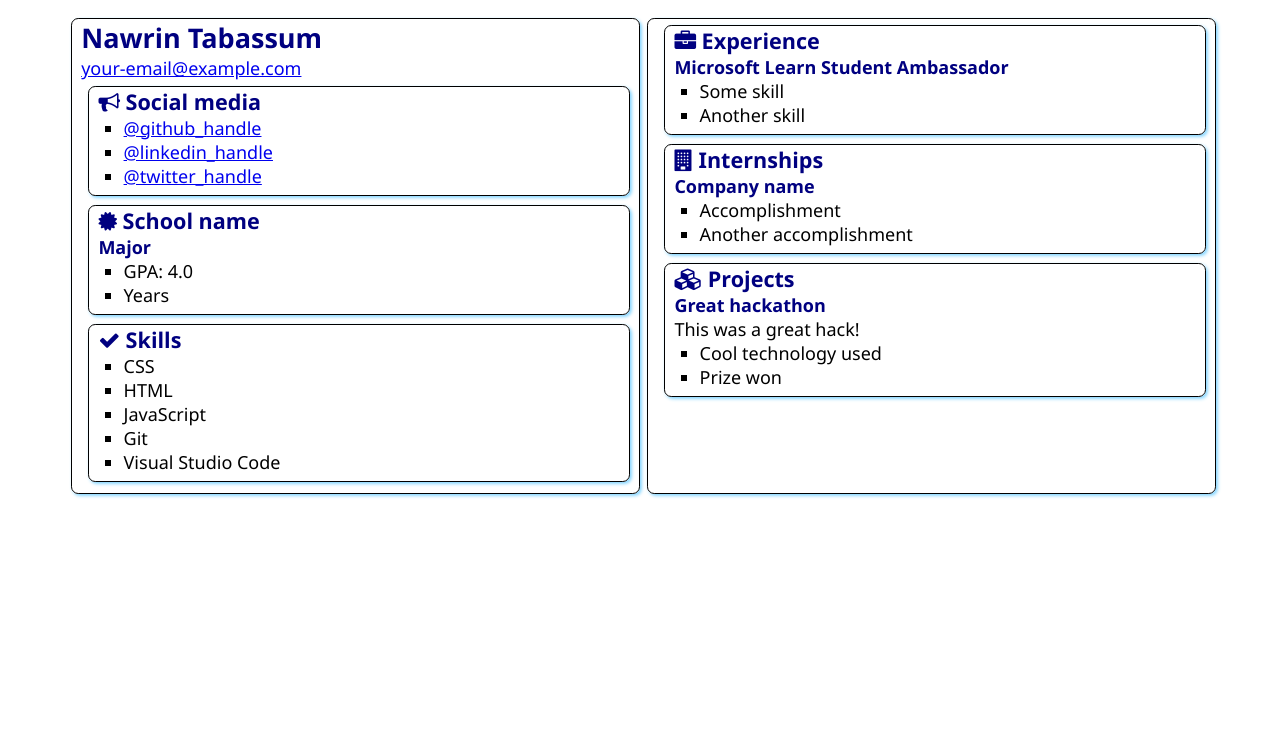
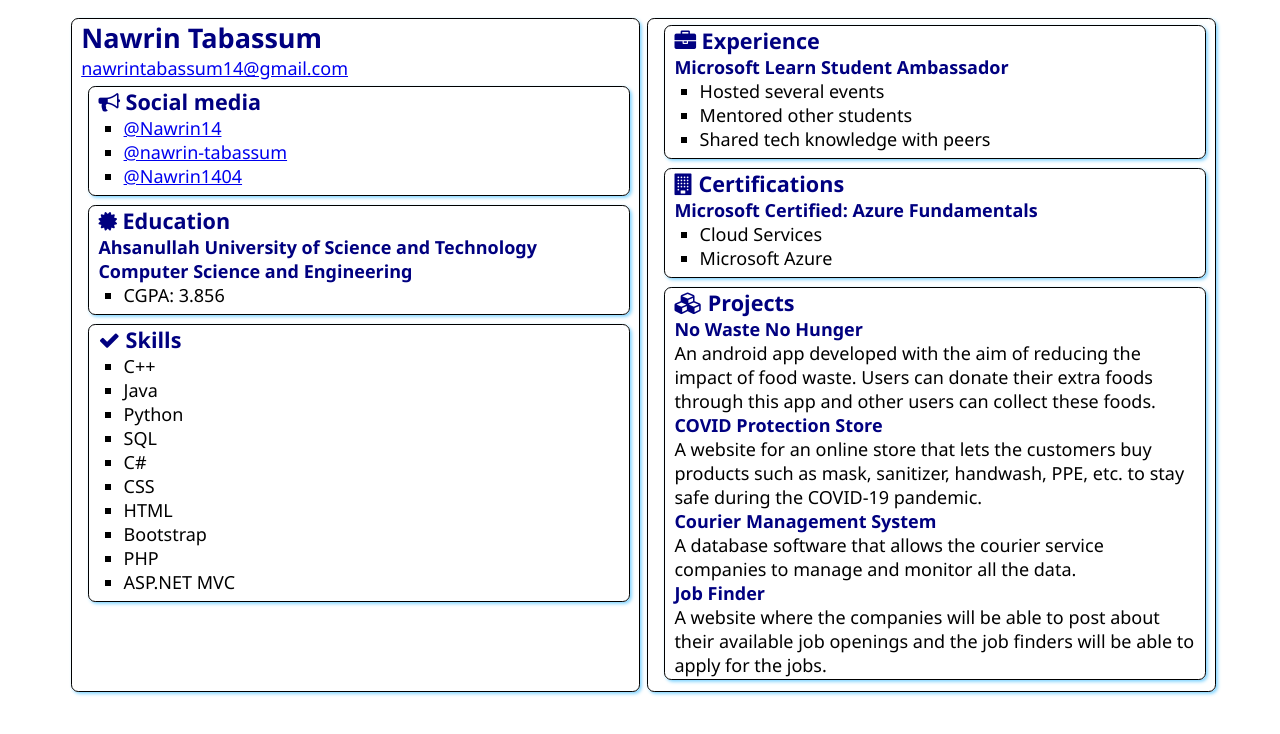
Before and after one commit to Nawrin14/Ambassador-SWA-Pilot, a plain HTML site: page src/index.html in a window 1280 px wide. Drawn offline with Linux system fonts and the light colour scheme.

Commit message:
Information Updated

```diff
--- a/src/index.html
+++ b/src/index.html
@@ -4,7 +4,7 @@
     <meta charset="UTF-8">
     <meta http-equiv="X-UA-Compatible" content="IE=edge">
     <meta name="viewport" content="width=device-width, initial-scale=1.0">
-    <title>Resume</title>
+    <title>Nawrin Tabassum Resume</title>
 
     <link rel="stylesheet" href="style.css">
     <link rel="stylesheet" href="https://cdnjs.cloudflare.com/ajax/libs/font-awesome/4.7.0/css/font-awesome.min.css">
@@ -13,7 +13,7 @@
     <main>
         <article class="box">
             <h1>Nawrin Tabassum</h1>
-            <div><a href="mailto:your.email@example.com">your-email@example.com</a></div>
+            <div><a href="mailto:nawrintabassum14@gmail.com">nawrintabassum14@gmail.com</a></div>
 
             <section class="box">
                 <h2>
@@ -21,9 +21,9 @@
                     Social media
                 </h2>
                 <ul>
-                    <li><a href="https://github.com/<handle>">@github_handle</a></li>
-                    <li><a href="https://linkedin.com/in/<handle>">@linkedin_handle</a></li>
-                    <li><a href="https://twitter.com/<handle>">@twitter_handle</a></li>
+                    <li><a href="https://github.com/Nawrin14">@Nawrin14</a></li>
+                    <li><a href="https://linkedin.com/in/nawrin-tabassum">@nawrin-tabassum</a></li>
+                    <li><a href="https://twitter.com/Nawrin1404">@Nawrin1404</a></li>
                 </ul>
             </section>
 
@@ -31,12 +31,12 @@
                 <div class="education">
                     <h2>
                         <i class="fa fa-certificate" aria-hidden="true"></i>
-                        School name
+                        Education
                     </h2>
-                    <h3>Major</h3>
+                    <h3>Ahsanullah University of Science and Technology</h3>
+                    <h3>Computer Science and Engineering</h3>
                     <ul>
-                        <li>GPA: 4.0</li>
-                        <li>Years</li>
+                        <li>CGPA: 3.856</li>
                     </ul>
                 </div>
             </section>
@@ -47,11 +47,16 @@
                     Skills
                 </h2>
                 <ul>
+                    <li>C++</li>
+                    <li>Java</li>
+                    <li>Python</li>
+                    <li>SQL</li>
+                    <li>C#</li>
                     <li>CSS</li>
                     <li>HTML</li>
-                    <li>JavaScript</li>
-                    <li>Git</li>
-                    <li>Visual Studio Code</li>
+                    <li>Bootstrap</li>
+                    <li>PHP</li>
+                    <li>ASP.NET MVC</li>
                 </ul>
             </section>
         </article>
@@ -63,20 +68,21 @@
                 </h2>
                 <h3>Microsoft Learn Student Ambassador</h3>
                 <ul>
-                    <li>Some skill</li>
-                    <li>Another skill</li>
+                    <li>Hosted several events</li>
+                    <li>Mentored other students</li>
+                    <li>Shared tech knowledge with peers</li>
                 </ul>
             </section>
             <section class="box">
                 <h2>
                     <i class="fa fa-building" aria-hidden="true"></i>
-                    Internships
+                    Certifications
                 </h2>
 
-                <h3>Company name</h3>
+                <h3>Microsoft Certified: Azure Fundamentals</h3>
                 <ul>
-                    <li>Accomplishment</li>
-                    <li>Another accomplishment</li>
+                    <li>Cloud Services</li>
+                    <li>Microsoft Azure</li>
                 </ul>
             </section>
             <section class="box">
@@ -85,12 +91,18 @@
                     Projects
                 </h2>
 
-                <h3>Great hackathon</h3>
-                <div>This was a great hack!</div>
-                <ul>
-                    <li>Cool technology used</li>
-                    <li>Prize won</li>
-                </ul>
+                <h3>No Waste No Hunger</h3>
+                <div>An android app developed with the aim of reducing the impact of food waste. Users can donate their extra foods through this app and other users can collect these foods.
+                </div>
+                <h3>COVID Protection Store</h3>
+                <div>A website for an online store that lets the customers buy products such as mask, sanitizer, handwash, PPE, etc. to stay safe during the COVID-19 pandemic.
+                </div>
+                <h3>Courier Management System</h3>
+                <div>A database software that allows the courier service companies to manage and monitor all the data.
+                </div>
+                <h3>Job Finder</h3>
+                <div>A website where the companies will be able to post about their available job openings and the job finders will be able to apply for the jobs.
+                </div>
             </section>
         </article>
 
```
